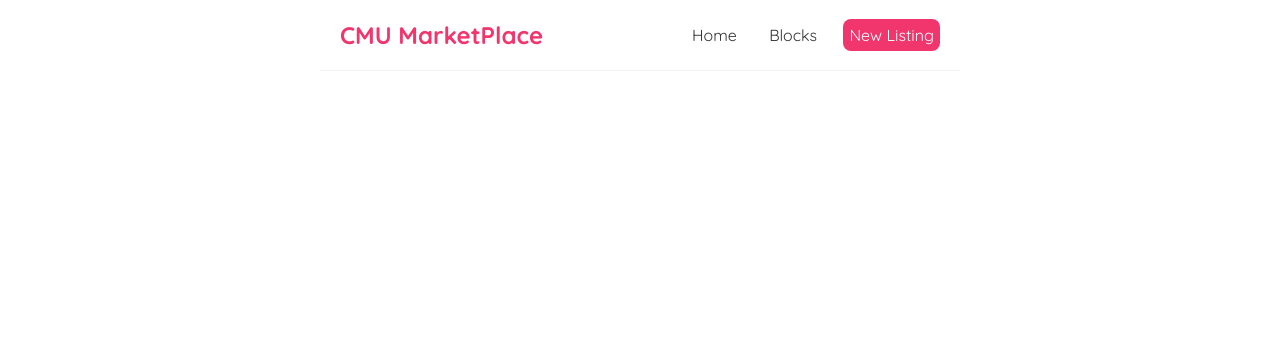
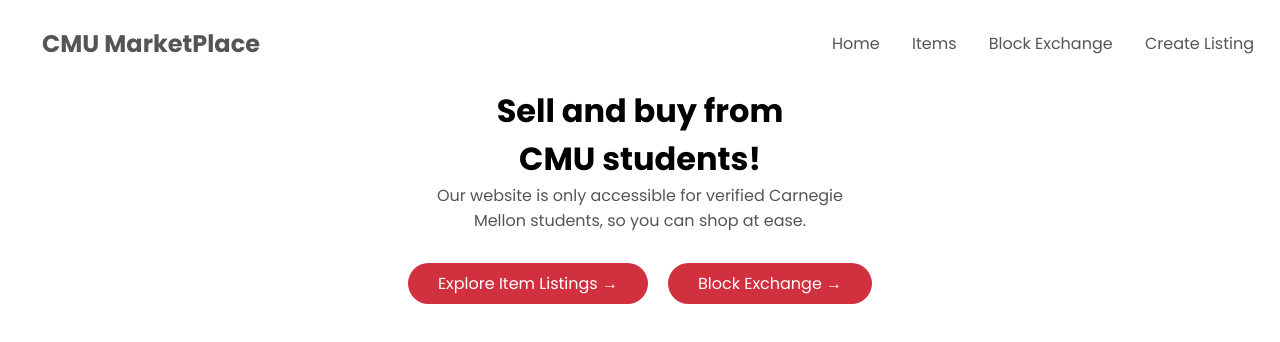
Before and after one commit to sophie006liu/scotty-sales, a React (Create React App) app: page /home in a window 1280 px wide. Shown: the top 342 px of the page. Built offline with nearby package versions, Linux system fonts and the light colour scheme; data requests are answered from the project's data file.

Commit message:
add css style and home page

```diff
--- a/package.json
+++ b/package.json
@@ -6,10 +6,12 @@
     "@testing-library/jest-dom": "^5.11.4",
     "@testing-library/react": "^11.1.0",
     "@testing-library/user-event": "^12.1.10",
+    "babel": "^6.23.0",
     "react": "^17.0.2",
     "react-dom": "^17.0.2",
     "react-router-dom": "^5.2.0",
     "react-scripts": "4.0.3",
+    "semver": "^7.3.5",
     "web-vitals": "^1.0.1"
   },
   "scripts": {
--- a/src/App.js
+++ b/src/App.js
@@ -3,7 +3,9 @@
 import { BrowserRouter as Router, Route, Switch} from 'react-router-dom';
 import CreateItem from './CreateItem.js';
 import MarketDetails from './MarketDetails.js';
+import Items from './Items.js';
 import Confirmation from './Confirmation.js';
+
 
 function App() {
   return (
@@ -12,8 +14,11 @@
           <Navbar/>
           <div className = "content">
             <Switch>
-              <Route exact path = "/">
+              <Route exact path = "/home">
                 <Home />
+              </Route>
+              <Route path = "/items">
+                <Items />
               </Route>
               <Route path = "/createItem">
                 <CreateItem />
--- a/src/Home.js
+++ b/src/Home.js
@@ -14,13 +14,29 @@
 
 
       return (
-        <div className = "home">
-            {error && <div>{error}</div>}
-            {isPending && <div>Loading...</div>}
-            <h1>All items</h1>
-            {marketables && <MarketList marketables = {marketables} /> }
 
+        <body>
+          <link
+      href="https://fonts.googleapis.com/css2?family=Poppins:wght@200;300;400;500;600;700&display=swap"
+      rel="stylesheet"
+    />
+          <div className = "home">
+            <div class="row">
+          <div class="col-2">
+            <h1>Sell and buy from <br />CMU students!</h1>
+            <p>
+              Our website is only accessible for verified Carnegie <br />Mellon
+              students, so you can shop at ease.
+            </p>
+            <a href="products.html" class="btn"
+              >Explore Item Listings &#8594;</a
+            >
+            <a href="" class="btn">Block Exchange &#8594;</a>
+          </div>
         </div>
+        </div>
+        </body>
+
       );
   }
 
--- /dev/null
+++ b/src/Items.js
@@ -0,0 +1,27 @@
+import { useState , useEffect} from "react";
+import MarketList from "./MarketList.js";
+import useFetch from './useFetch';
+
+const Items = () => {
+    const {data: marketables, isPending, error} = useFetch('http://localhost:8000/marketables')
+
+    const shopLink = "http://www.google.com"
+    const blocksLink = "http://www.google.com"
+    const loginLink = "http://www.google.com"
+
+    /* const handleClickAgain = (name) => {
+        console.log('hello' + name);*/
+
+
+      return (
+        <div className = "items">
+            {error && <div>{error}</div>}
+            {isPending && <div>Loading...</div>}
+            <h1>All items</h1>
+            {marketables && <MarketList marketables = {marketables} /> }
+
+        </div>
+      );
+  }
+
+  export default Items;
--- a/src/Navbar.js
+++ b/src/Navbar.js
@@ -8,16 +8,12 @@
 
     return (
         <nav className = "navbar">
-            <h1> CMU MarketPlace </h1>
+            <Link to ="/Home"><h1> CMU MarketPlace </h1></Link>
             <div className = "links">
-            <Link to = "/"> Home </Link>
-            <a href = {blocksLink}> Blocks </a>
-            <Link to ="/CreateItem" style={{
-                color: 'white',
-                backgroundColor: '#f1356d',
-                borderRadius: '8px'
-                }}>New Listing
-            </Link>
+            <Link to = "/Home"> Home </Link>
+            <Link to = "/Items"> Items </Link>
+            <a href = {blocksLink}> Block Exchange </a>
+            <Link to ="/CreateItem">Create Listing</Link>
             </div>
         </nav>
     );
--- a/src/index.css
+++ b/src/index.css
@@ -1,22 +1,16 @@
-@import url('https://fonts.googleapis.com/css2?family=Quicksand:wght@300;400;500;600;700&display=swap');
+@import url("https://fonts.googleapis.com/css2?family=Quicksand:wght@300;400;500;600;700&display=swap");
 
 /* base styles */
 * {
   margin: 0;
-  font-family: "Quicksand";
-  color: #333;
+  padding: 0;
+  box-sizing: border-box;
 }
-.navbar {
-  padding: 20px;
-  display: flex;
-  align-items: center;
-  max-width: 600px;
-  margin: 0 auto;
-  border-bottom: 1px solid #f2f2f2;
+
+body {
+  font-family: "Poppins", sans-serif;
 }
-.navbar h1 {
-  color: #f1356d;
-}
+
 .navbar .links {
   margin-left: auto;
 }
@@ -28,11 +22,6 @@
 .navbar a:hover {
   color: #f1356d;
 }
-.content {
-  max-width: 600px;
-  margin: 40px auto;
-  padding: 20px;
-}
 
 /* blog previews / list */
 .item-preview {
@@ -41,14 +30,14 @@
   border-bottom: 1px solid #fafafa;
 }
 .item-preview:hover {
-  box-shadow: 1px 3px 5px rgba(0,0,0,0.1);
+  box-shadow: 1px 3px 5px rgba(0, 0, 0, 0.1);
 }
 .item-preview h2 {
   font-size: 20px;
   color: #f1356d;
   margin-bottom: 8px;
 }
-.item-preview a{
+.item-preview a {
   text-decoration: none;
 }
 
@@ -86,7 +75,9 @@
   color: #f1356d;
   margin-bottom: 30px;
 }
-.CreateItem input, .CreateItem textarea, .CreateItem select {
+.CreateItem input,
+.CreateItem textarea,
+.CreateItem select {
   width: 100%;
   padding: 6px 10px;
   margin: 10px 0;
@@ -114,3 +105,163 @@
   margin-right: 20px;
   margin-top: 10px;
 }
+
+.navbar {
+  display: flex;
+  align-items: center;
+  padding: 20px;
+}
+
+nav {
+  flex: 1;
+  text-align: right;
+}
+
+.navbar .links {
+  display: inline-right;
+  list-style-type: none;
+}
+
+nav ul li {
+  display: inline-block;
+  margin-right: 20px;
+}
+
+a {
+  text-decoration: none;
+  color: #555;
+}
+p {
+  color: #555;
+}
+.container {
+  max-width: 1400px;
+  margin: auto;
+  padding-left: 25px;
+  padding-right: 25px;
+}
+.row {
+  display: flex;
+  align-items: center;
+  flex-wrap: flex;
+  justify-content: space-around;
+  padding-bottom: 30px;
+}
+
+.col-2 {
+  flex-basis: 50%;
+  min-width: 300px;
+  text-align: center;
+}
+
+li:hover {
+  text-shadow: 0 0 1px black;
+}
+
+.btn {
+  display: inline-block;
+  background: rgb(209, 48, 62);
+  color: white;
+  padding: 8px 30px;
+  margin: 30px 10px;
+  border-radius: 30px;
+  transition: background 0.5s;
+}
+
+.btn:hover {
+  background: rgb(116, 32, 39);
+}
+
+.header {
+  background: rgb(255, 238, 238);
+}
+
+.header row {
+  margin-top: 70px;
+}
+
+.categories {
+  margin: 50px;
+}
+
+.col-3 {
+  flex-basis: 30%;
+  min-width: 250px;
+  margin-bottom: 10px;
+  transition: transform 0.5s;
+}
+
+.col-4 {
+  flex-basis: 25%;
+  padding: 10px;
+  min-width: 200px;
+  margin-bottom: 50px;
+  transition: transform 0.5s;
+}
+.col-4 img {
+  width: 100%;
+  height: 250px;
+  object-fit: cover;
+}
+
+.col-3 img {
+  width: 100%;
+  height: 350px;
+  object-fit: cover;
+}
+.col-3 p,
+.col-4 p {
+  font-size: 14px;
+}
+.col-3:hover,
+.col-4:hover {
+  transform: translateY(-6px);
+}
+
+.col-b {
+  flex-basis: 30%;
+  min-width: 250px;
+  margin-bottom: 10px;
+  background-color: rgb(255, 238, 238);
+  padding: 15px;
+  transition: transform 0.5s;
+}
+
+.col-b p {
+  font-size: 14px;
+}
+.col-b:hover {
+  transform: translateY(-6px);
+}
+
+.small-container {
+  max-width: 1200px;
+  margin: auto;
+  padding-left: 25px;
+  padding-right: 25px;
+}
+
+.title {
+  text-align: center;
+  margin: 0 auto 30px;
+  position: relative;
+  line-height: 60px;
+  color: #555;
+}
+
+.title::after {
+  content: "";
+  background: rgb(209, 48, 62);
+  width: 100px;
+  height: 5px;
+  border-radius: 5px;
+  position: absolute;
+  bottom: 0;
+  left: 50%;
+  transform: translateX(-50%);
+}
+
+h4 {
+  color: #555;
+  font-weight: bolder;
+}
```
Also changed, not shown: 1 other file (tests, documents, lock files or other folders).
